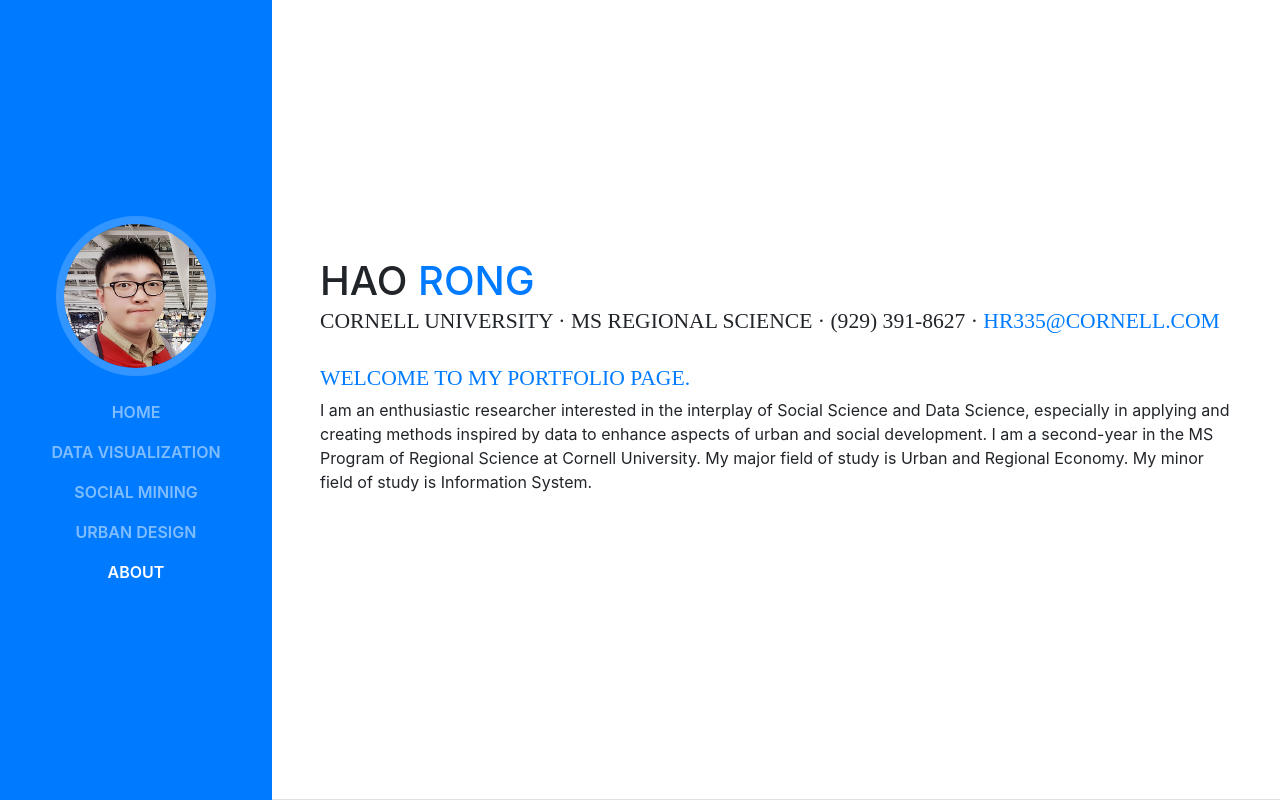
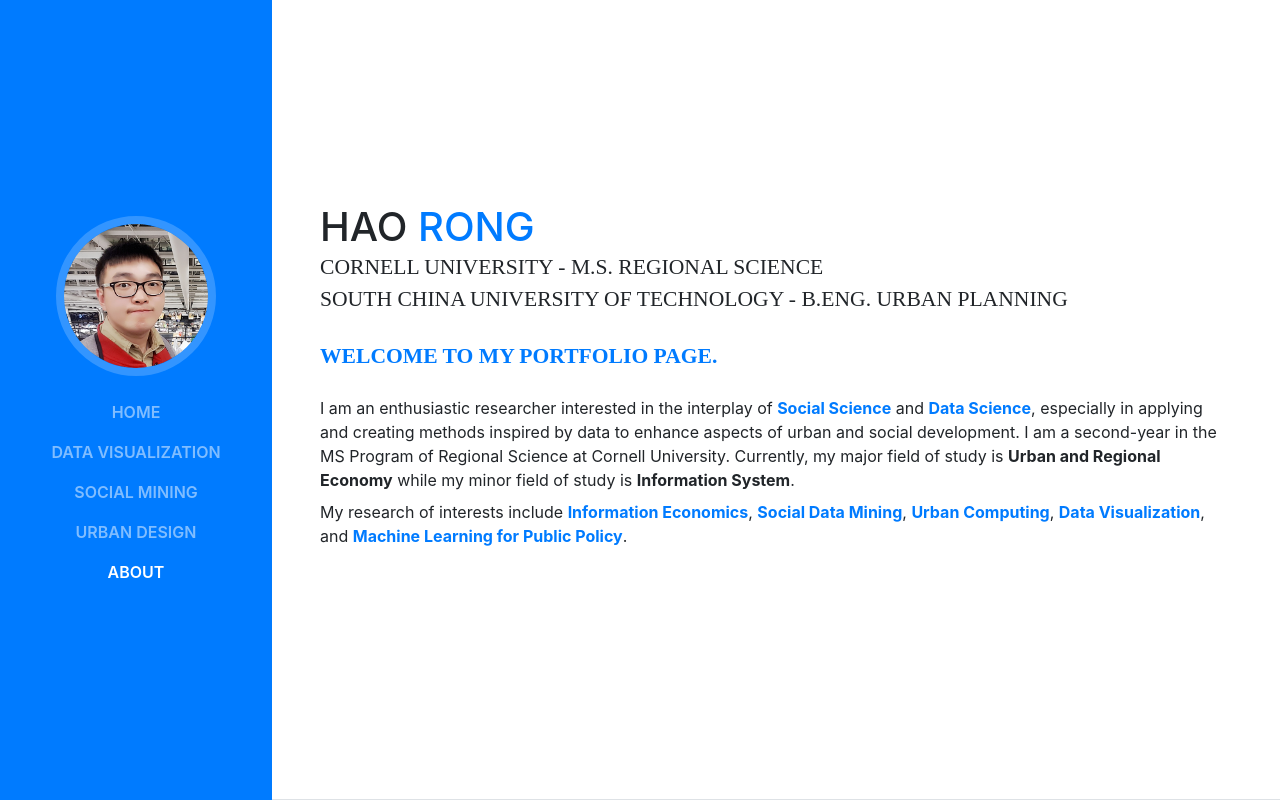
Before and after one commit to rh443453518/rh443453518.github.io, a website with bundled scripts: page index.html in a window 1280 px wide. Shown: the top 800 px of the page. Built offline with nearby package versions, Linux system fonts and the light colour scheme; a web font is replaced by a local one.

Commit message:
update words

```diff
--- a/index.html
+++ b/index.html
@@ -31,7 +31,7 @@
 
     <nav class="navbar navbar-expand-lg navbar-dark bg-primary fixed-top" id="sideNav">
       <a class="navbar-brand js-scroll-trigger" href="#page-top">
-        <span class="d-block d-lg-none">Start Bootstrap</span>
+        <span class="d-block d-lg-none">start</span>
         <span class="d-none d-lg-block">
           <img class="img-fluid img-profile rounded-circle mx-auto mb-2" src="img/profile.png" alt="">
         </span>
@@ -67,13 +67,14 @@
           <h1 class="mb-0">Hao
             <span class="text-primary">Rong</span>
           </h1>
-          <div class="subheading mb-4">Cornell University · MS Regional Science · (929) 391-8627 ·
-            <a href="mailto:hr335@cornell.com">hr335@cornell.com</a>
-          </div>
-          <p class="subheading text-primary mb-1">Welcome to my portfolio page.</p>
+          <div class="subheading mb-0">Cornell University - <span>M.S. Regional Science</span></div>
+          <div class="subheading mb-4">South China University of Technology - <span>B.ENG. Urban Planning</span></div>
+          <p class="subheading text-primary mb-4 font-weight-bold">Welcome to my portfolio page.</p>
 
 
-          <p class="mb-5">I am an enthusiastic researcher interested in the interplay of Social Science and Data Science, especially in applying and creating methods inspired by data to enhance aspects of urban and social development. I am a second-year in the MS Program of Regional Science at Cornell University. My major field of study is Urban and Regional Economy. My minor field of study is Information System.</p>
+          <p class="mb-2">I am an enthusiastic researcher interested in the interplay of <span class="text-primary font-weight-bold">Social Science</span> and <span class="text-primary font-weight-bold">Data Science</span>, especially in applying and creating methods inspired by data to enhance aspects of urban and social development. I am a second-year in the MS Program of Regional Science at Cornell University. Currently, my major field of study is <span class="font-weight-bold">Urban and Regional Economy</span> while my minor field of study is <span class="font-weight-bold">Information System</span>.</p>
+
+          <p class="mb-5">My research of interests include <span class="text-primary font-weight-bold">Information Economics</span>, <span class="text-primary font-weight-bold">Social Data Mining</span>, <span class="text-primary font-weight-bold">Urban Computing</span>, <span class="text-primary font-weight-bold">Data Visualization</span>, and <span class="text-primary font-weight-bold">Machine Learning for Public Policy</span>.</p>
         </div>
       </section>
 
@@ -229,6 +230,7 @@
           <h2 class="mb-5">About
             <span class="text-primary">Me</span>
           </h2>
+          <div class="subheading mb-4">(929) 391-8627 · <a href="mailto:hr335@cornell.com">hr335@cornell.com</a></div>
 
 <!--
           <div class="resume-item d-flex flex-column flex-md-row mb-5">
```
